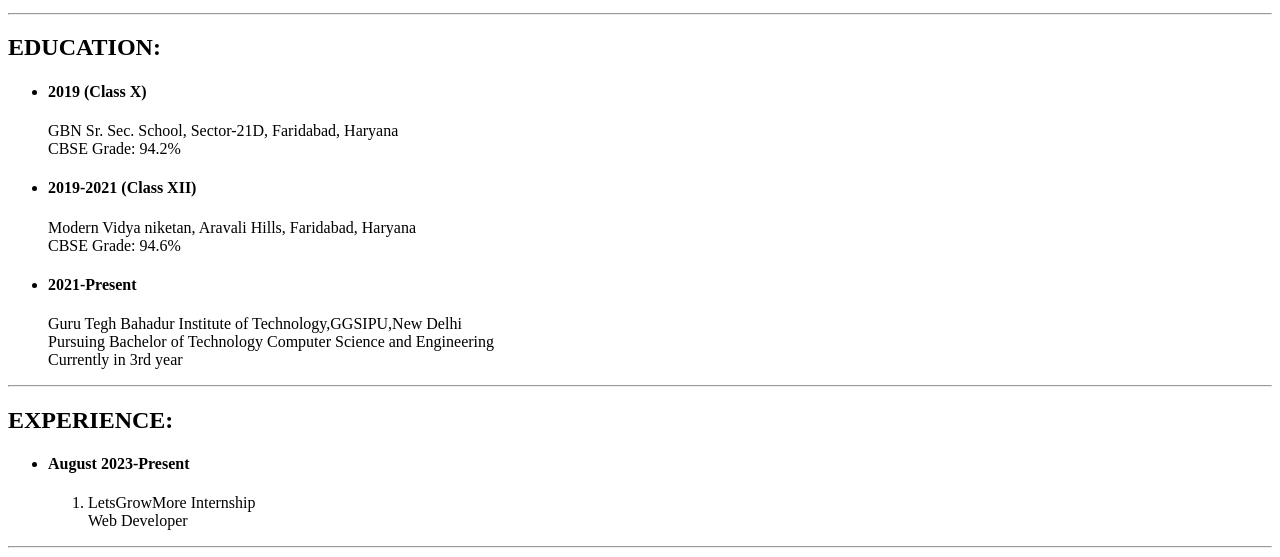
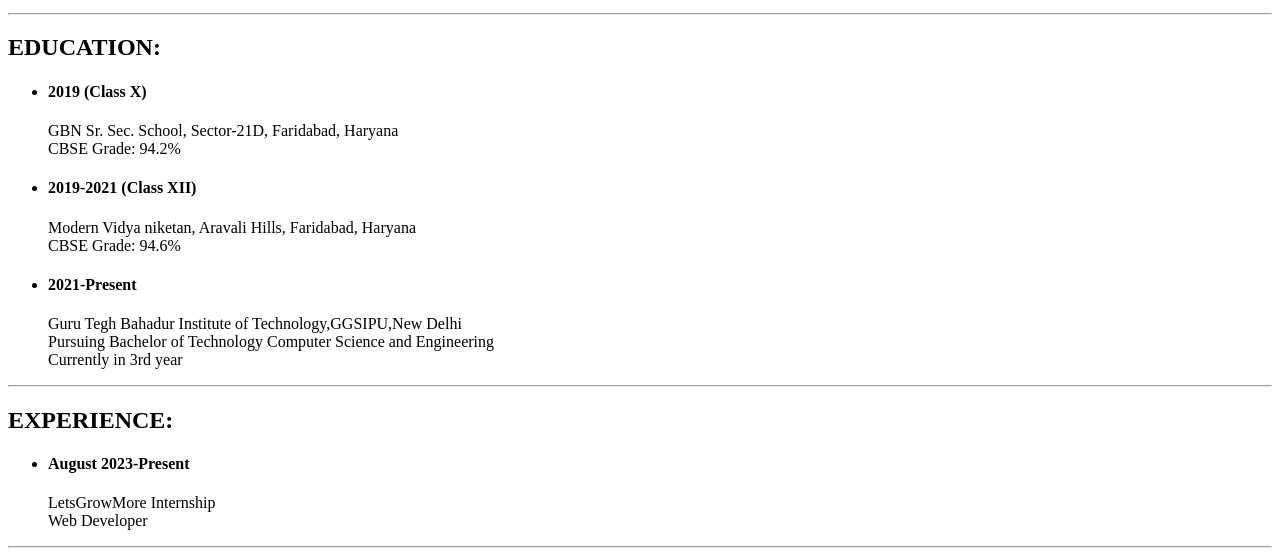
Before and after one commit to amarjeetsingh7503/resume, a plain HTML site: page index.html in a window 1280 px wide. Shown: the part 395-952 px from the top of the page. Drawn offline with Linux system fonts and the light colour scheme.

Commit message:
Update index.html

```diff
--- a/index.html
+++ b/index.html
@@ -55,10 +55,8 @@
                 August 2023-Present
             </h4>
             <p>
-                <ol>
-                    <li>LetsGrowMore Internship<br>
-                    Web Developer <br></li>
-                </ol>
+                LetsGrowMore Internship<br>
+                Web Developer <br>
             </p>
         </li>
     </ul>
```
